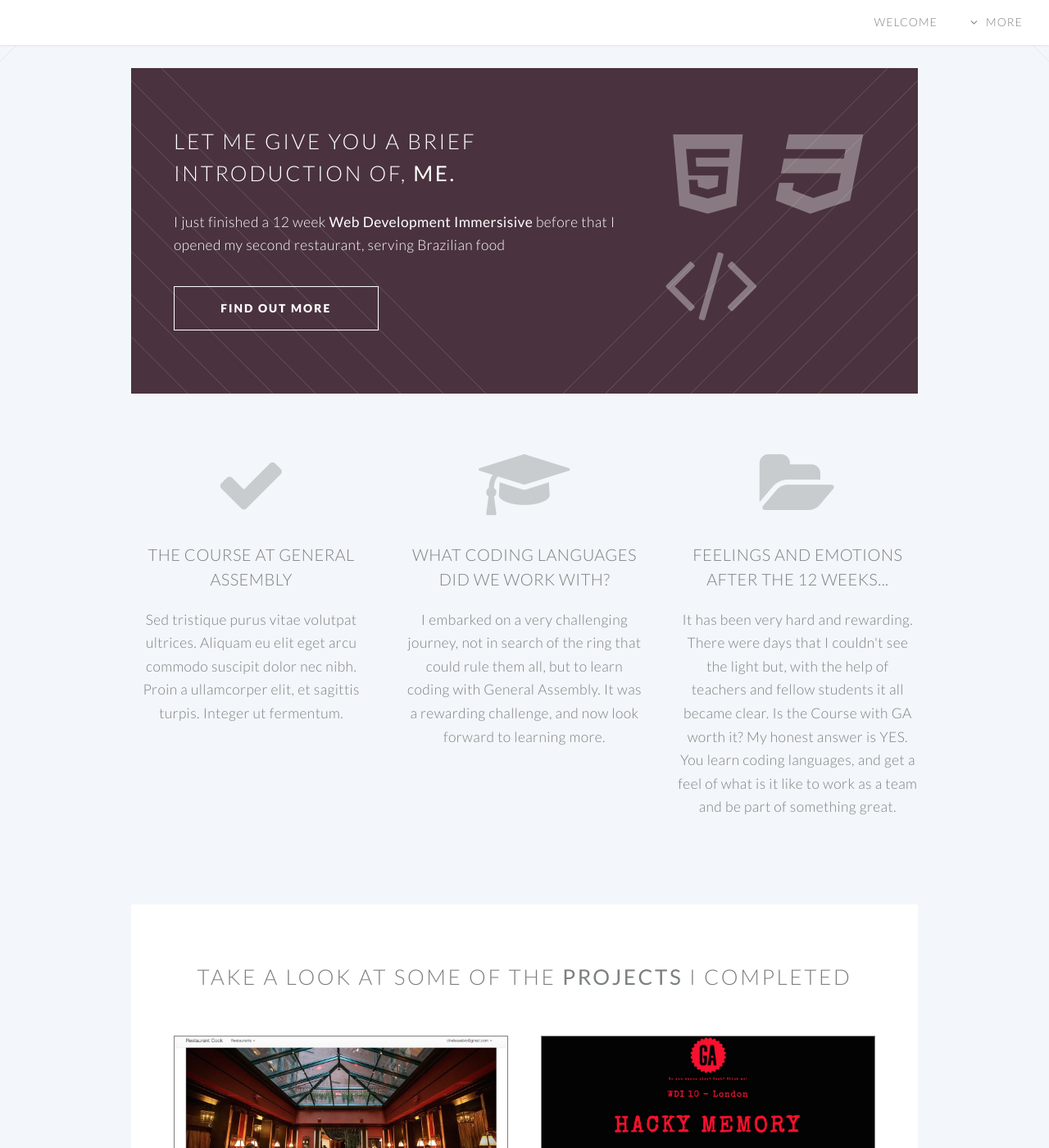
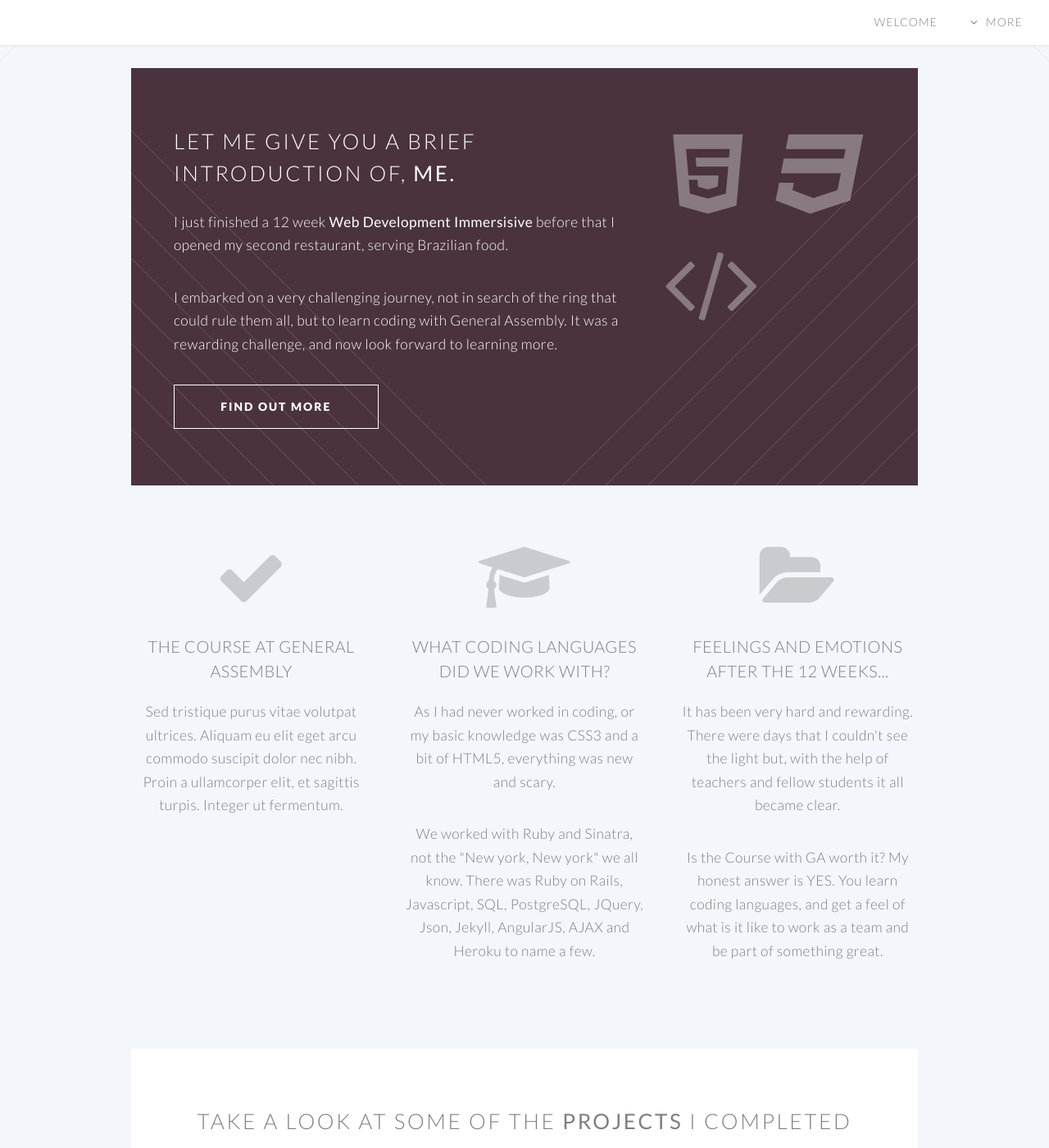
Before and after one commit to eusegone/eusegone.github.io, a Jekyll site: the page built from index.html, in a window 1280 px wide and 1400 px high, scrolled down 812 px. Shown: the whole window at 82% size. Built offline with Jekyll 4.4.1, drawn with Linux system fonts in a browser that asks for light colours.

Commit message:
adding about me part 2

```diff
--- a/index.html
+++ b/index.html
@@ -25,7 +25,8 @@
 								<header>
 									<h2>Let me give you a brief Introduction of, <strong> ME. </strong></h2>
 								</header>
-								<p>I just finished a 12 week <strong> Web Development Immersisive</strong> before that I opened my second restaurant, serving Brazilian food </p>
+								<p>I just finished a 12 week <strong> Web Development Immersisive</strong> before that I opened my second restaurant, serving Brazilian food.</p>
+								<p>I embarked on a very challenging journey, not in search of the ring that could rule them all, but to learn coding with General Assembly. It was a rewarding challenge, and now look forward to learning more. </p>
 								<footer>
 									<ul class="buttons">
 										<li><a href="https://generalassemb.ly/london"target="_blank" class="button">Find Out More</a></li>
@@ -67,7 +68,7 @@
 									<header>
 										<h3>What coding Languages did we work with? </h3>
 									</header>
-									<p>I embarked on a very challenging journey, not in search of the ring that could rule them all, but to learn coding with General Assembly. It was a rewarding challenge, and now look forward to learning more. </p>
+									<p>As I had never worked in coding, or my basic knowledge was CSS3 and a bit of HTML5, everything was new and scary.</p><p> We worked with Ruby and Sinatra, not the "New york, New york" we all know. There was Ruby on Rails, Javascript, SQL, PostgreSQL, JQuery, Json, Jekyll, AngularJS, AJAX and Heroku to name a few.</p>
 								</section>
 
 							</div>
@@ -78,7 +79,7 @@
 									<header>
 										<h3>Feelings and emotions after the 12 weeks...</h3>
 									</header>
-									<p>It has been very hard and rewarding.  There were days that I couldn't see the light but, with the help of teachers and fellow students it all became clear.  Is the Course with GA worth it? My honest answer is YES.  You learn coding languages, and get a feel of what is it like to work as a team and be part of something great.</p>
+									<p>It has been very hard and rewarding.  There were days that I couldn't see the light but, with the help of teachers and fellow students it all became clear.</p> <p>Is the Course with GA worth it? My honest answer is YES. You learn coding languages, and get a feel of what is it like to work as a team and be part of something great.</p>
 								</section>
 
 							</div>
```
